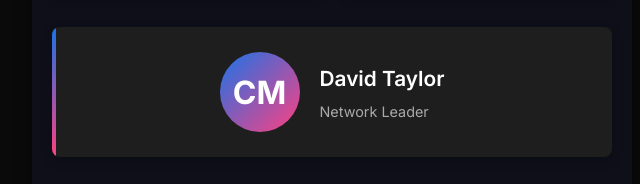
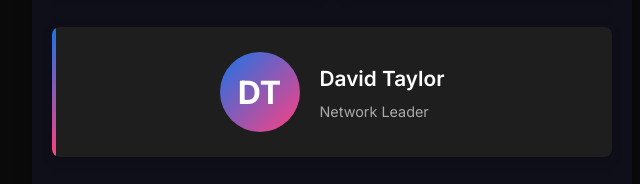
Before and after one commit to deybban0021/downline-system-David-Taylor, a plain HTML site: page index.html in a window 1280 px wide. Shown: the part 248-432 px from the top of the page, 308-948 px from the left. Drawn offline with Linux system fonts and the light colour scheme.

Commit message:
Update index.html

```diff
--- a/index.html
+++ b/index.html
@@ -383,7 +383,7 @@
   <div class="profile-section">
     <div class="profile-info">
       <div class="profile-avatar">
-        CM
+        DT
       </div>
       <div class="profile-details">
         <div class="profile-name">David Taylor</div>
```
